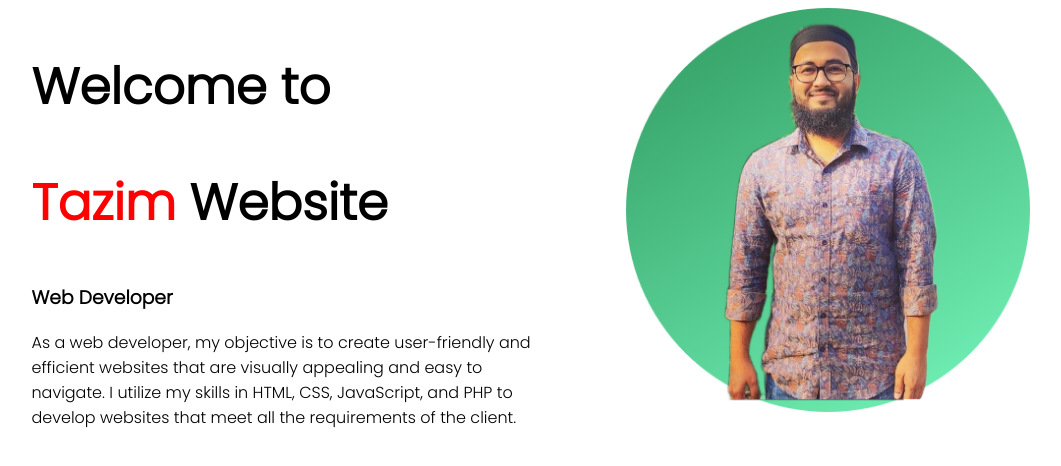
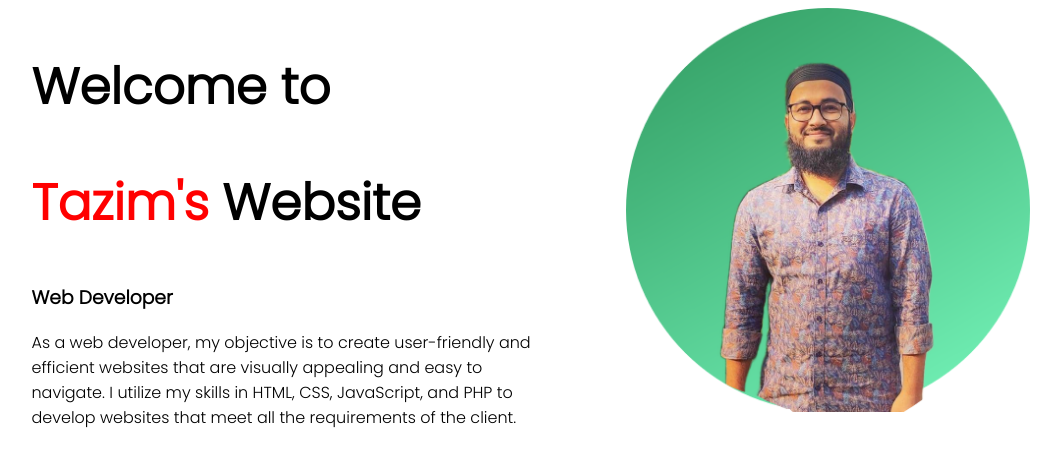
Before and after one commit to tazim5032/web-portfolio, a plain HTML site: page index.html in a window 1280 px wide. Shown: the whole page, without its empty margins (65-1126 px from the left). Drawn offline with Linux system fonts and the light colour scheme.

Commit message:
added pkkic

```diff
--- a/index.html
+++ b/index.html
@@ -14,13 +14,13 @@
     <section>
         <div class="half-width">
             <h1>Welcome to </h1>
-            <h1> <span class="name-color-korbe">Tazim</span> Website</h1>
+            <h1> <span class="name-color-korbe">Tazim's</span> Website</h1>
             <h3>Web Developer</h3>
             <p>As a web developer, my objective is to create user-friendly and efficient websites that are visually appealing and easy to navigate.
             I utilize my skills in HTML, CSS, JavaScript, and PHP to develop websites that meet all the requirements of the client.</p>
         </div>
         <div class="half-width">
-            <img src="images/profile.png" alt="my image">
+            <img src="images/image 4 (3).png" alt="my image">
         </div>
 
     </section>
```
Also changed, not shown: images/image 4 (1).png (added), images/image 4 (2).png (added), images/image 4 (3).png (added), images/image 4.png (added).
